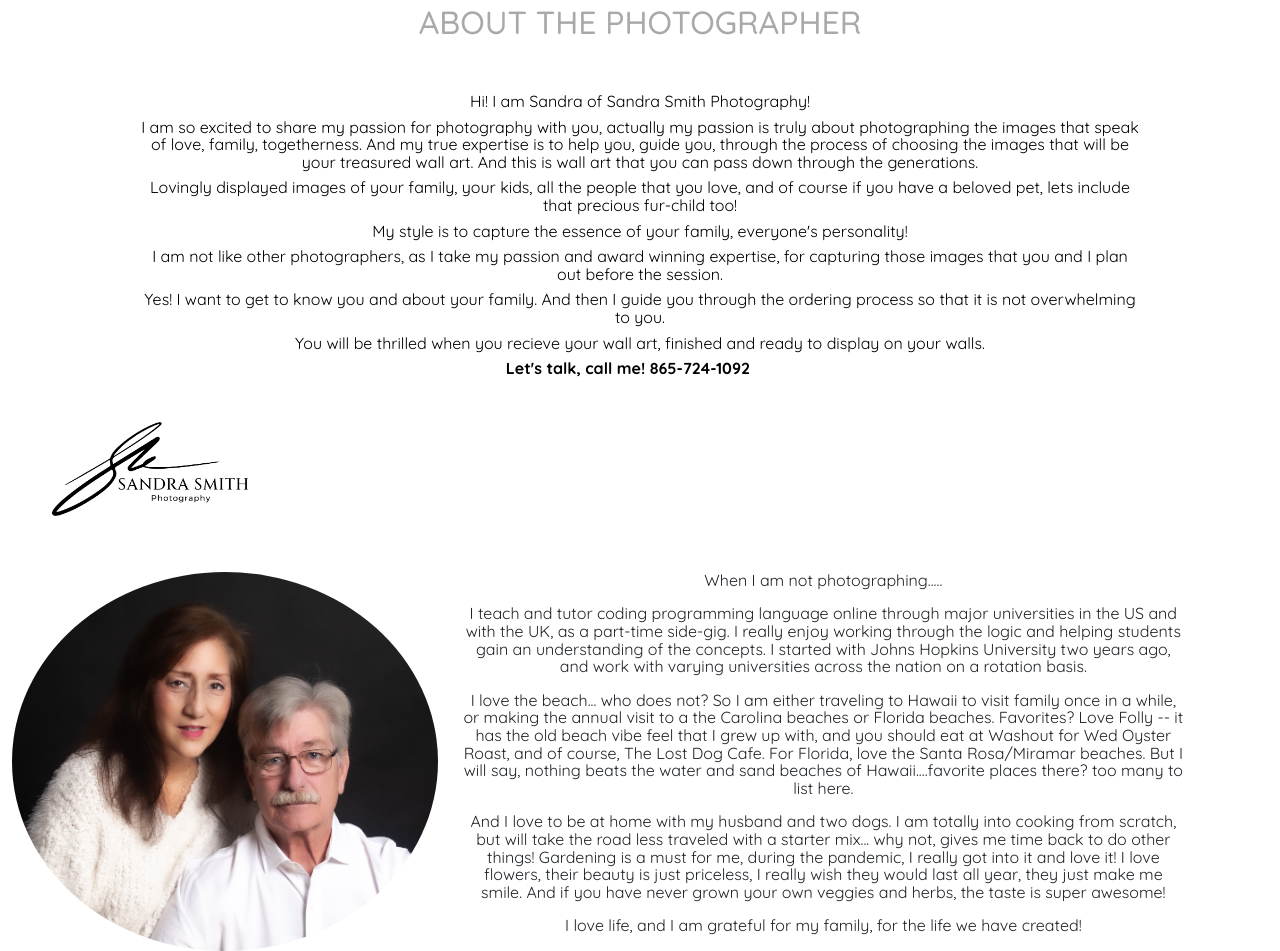
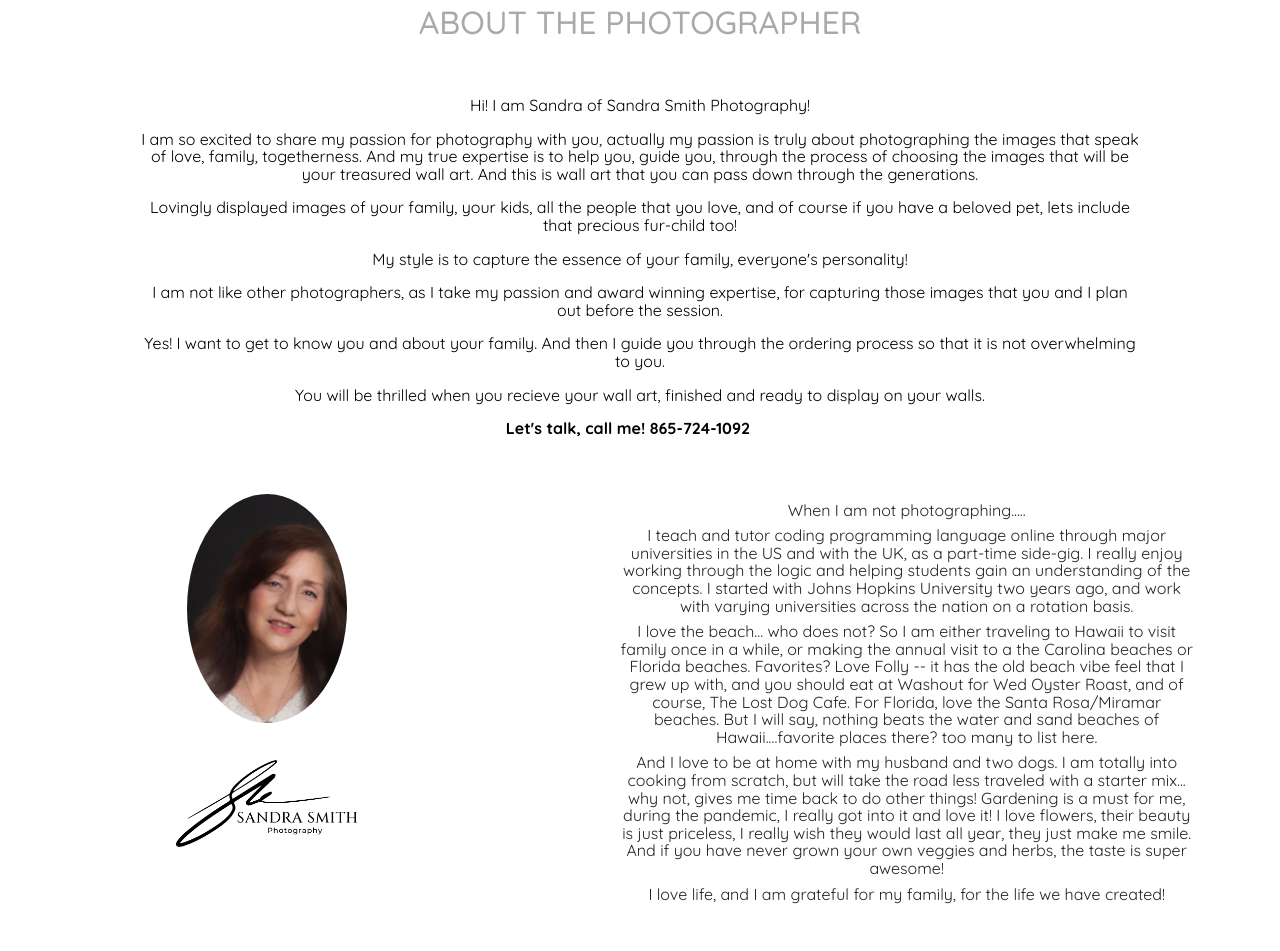
Before and after one commit to slsmi894/sandrasmithphotography, a plain HTML site: page about.html in a window 1280 px wide. Shown: the part 278-1229 px from the top of the page. After the commit the page ends 1189 px from the top, so only its background shows below. Drawn offline with nearby package versions, Linux system fonts and the light colour scheme.

Commit message:
about page

```diff
--- a/about.html
+++ b/about.html
@@ -51,10 +51,10 @@
 
         </nav>
     </header>
-    <main class="container-fluid text-center" >
+    <main class="container-fluid text-center pAbout" >
         <h2>ABOUT THE PHOTOGRAPHER</h2>
         <!-- <img id="myImg" src="#" alt="Snow" style="width:100%;max-width:300px"> -->
-        <div class="row mt-5 text-black pAbout">
+        <div class="row mt-5 mb-5 text-black ">
             <p>Hi! I am Sandra of Sandra Smith Photography!</p>
             <p>I am so excited to share my passion for photography with you, actually my passion is truly about
                 photographing the images that speak of love, family, togetherness. And my true expertise is to help you,
@@ -72,12 +72,19 @@
 
                 <p style="font-weight: bolder;">Let's talk, call me! 865-724-1092</p>
 
-                <img src="./assets/wallart/Original Logo.png" alt="logo" style="width: 50%; max-width:300px">
+
             </div>
         </div>
         <!-- <p style="font-weight: bolder;">Let's talk, call me! 865-724-1092</p> -->
-        <div class="row mt-3">
-            <img class="col-5 about-image" id="myImg" src="./assets/wallart/sandy-ira.jpg" alt="pet" style="width:100%;max-width:450px; border-radius: 50%;">
+        <div class="row mt-3 d-flex">
+            <div class="col-5" style="align-items: center;">
+                <img class="about-image" id="myImg" src="./assets/wallart/headshot.png" alt="pet" style="border-radius: 50%;">
+                <div>
+                     <img src="./assets/wallart/Original Logo.png" alt="logo" style="width: 50%; max-width:300px">
+                </div>
+
+
+            </div>
             <div class="col-7 text-dark textAbout">
 
                 <p>
--- a/assets/css/style.css
+++ b/assets/css/style.css
@@ -69,7 +69,7 @@ nav a:hover {
 
 .pAbout p {
     width: 80%;
-    margin: 4px auto;
+    margin: 8px auto;
 }
 
 .boxes {
@@ -198,6 +198,7 @@ nav a:hover {
     background-color: #555;
     /* Add a dark-grey background on hover */
 }
+
 .myPic {
     width: 100%;
     height: 68%;
@@ -207,25 +208,41 @@ nav a:hover {
 
    }
 
+.about-image{
+    min-height: 55%;
+    max-height: 55%;
+
+    /* width: 15%; */
+
+}
+
 .textAbout p {
     font-family: Quicksand;
 }
 
-.about-image {
-    background-size: 300%;
-}
 
-input[type=text],input[type=email], select, textarea {
-    width: 100%; /* Full width */
-    padding: 12px; /* Some padding */
-    border: 1px solid #ccc; /* Gray border */
-    border-radius: 4px; /* Rounded borders */
-    box-sizing: border-box; /* Make sure that padding and width stays in place */
-    margin-top: 6px; /* Add a top margin */
-    margin-bottom: 16px; /* Bottom margin */
+input[type=text],
+input[type=email],
+select,
+textarea {
+    width: 100%;
+    /* Full width */
+    padding: 12px;
+    /* Some padding */
+    border: 1px solid #ccc;
+    /* Gray border */
+    border-radius: 4px;
+    /* Rounded borders */
+    box-sizing: border-box;
+    /* Make sure that padding and width stays in place */
+    margin-top: 6px;
+    /* Add a top margin */
+    margin-bottom: 16px;
+    /* Bottom margin */
     /* margin-left: 10px;
     float: right; */
-    resize: vertical /* Allow the user to vertically resize the textarea (not horizontally) */
+    resize: vertical
+        /* Allow the user to vertically resize the textarea (not horizontally) */
 }
 
 /* Style the submit button with a specific background color etc */
```
Also changed, not shown: assets/wallart/headshot.png (added). Lines whose indentation alone changed are shown as unchanged.
